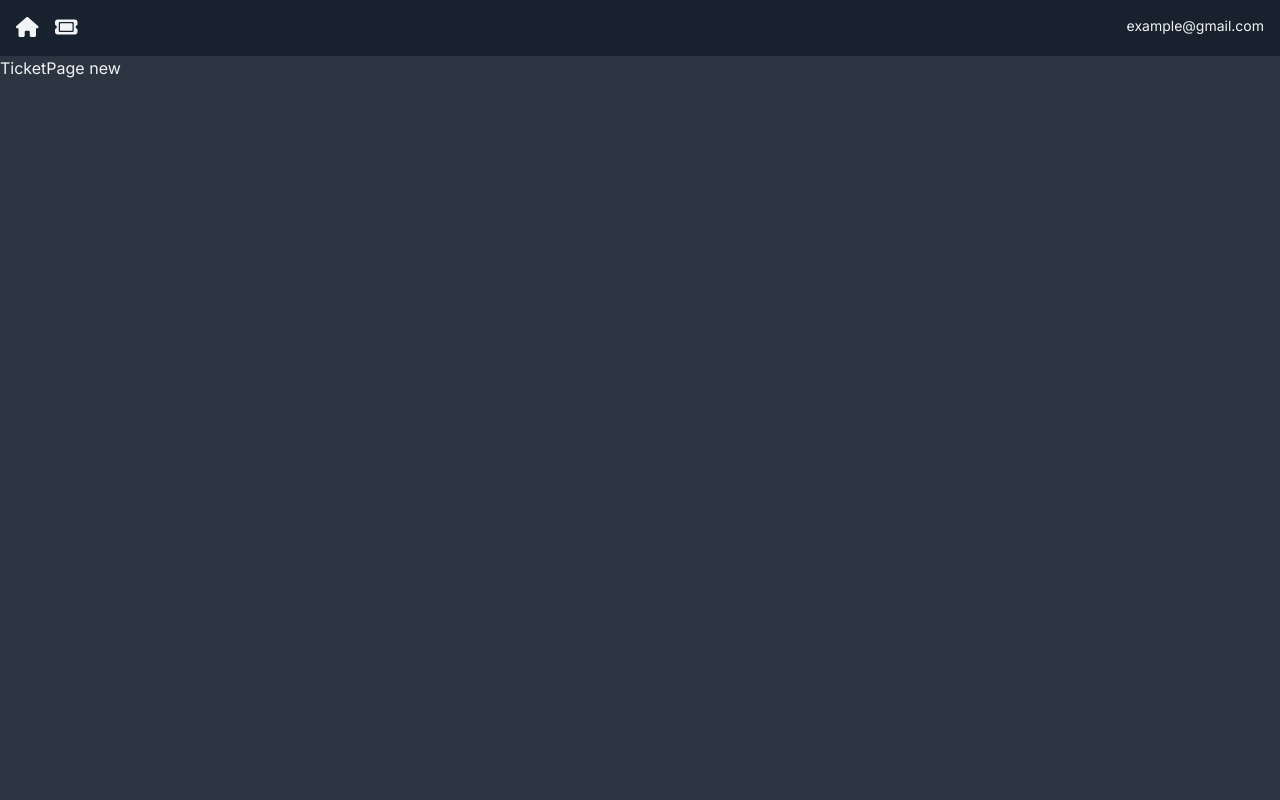
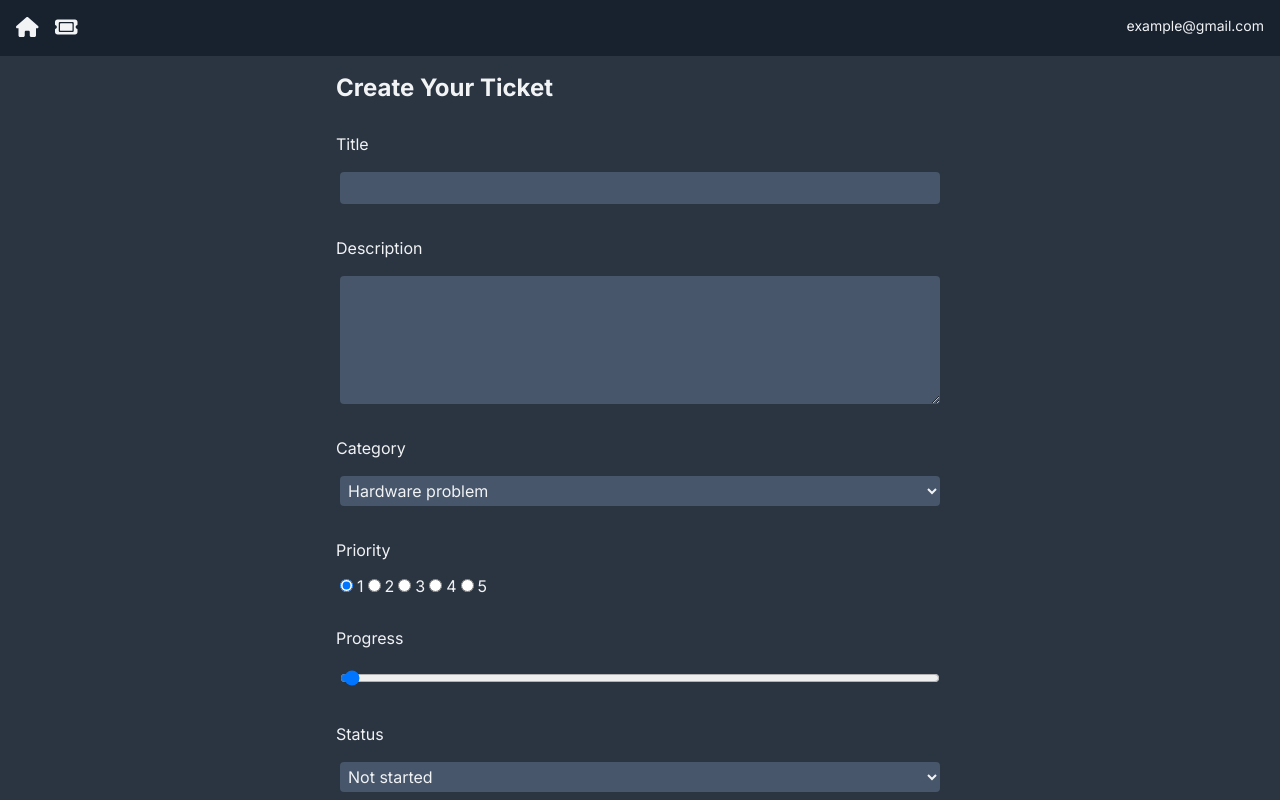
Before and after one commit to sablikj/nextjs-ticketing-app, a Next.js app: page /TicketPage/new in a window 1280 px wide. Built offline with nearby package versions, Linux system fonts and the light colour scheme.

Commit message:
Connected to db, posting Tickets

```diff
--- /dev/null
+++ b/app/(components)/TicketForm.jsx
@@ -0,0 +1,154 @@
+"use client"; // using client-side js
+
+import { useRouter } from "next/navigation";
+import React, { useState } from "react";
+
+const TicketForm = () => {
+  const router = useRouter();
+  const handleChange = (e) => {
+    const value = e.target.value;
+    const name = e.target.name;
+
+    setFormData((preState) => ({
+      ...preState, // keep the previous state
+      [name]: value, // update the value of specific key
+    }));
+  };
+
+  const handleSubmit = async (e) => {
+    e.preventDefault(); // prevents the page from reloading
+    const res = await fetch("/api/Tickets", {
+      method: "POST",
+      body: JSON.stringify({ formData }),
+      "Content-Type": "application/json",
+    });
+
+    if (!res.ok) {
+      throw new Error("Failed to create Ticket.");
+    }
+
+    router.refresh();
+    router.push("/");
+  };
+
+  const startingTicketData = {
+    title: "",
+    description: "",
+    priority: 1,
+    progress: 0,
+    status: "not started",
+    category: "Hardware Problem",
+  };
+
+  const [formData, setFormData] = useState(startingTicketData);
+
+  return (
+    <div className="flex justify-center">
+      <form
+        className="flex flex-col gap-3 w-1/2"
+        method="post"
+        onSubmit={handleSubmit}
+      >
+        <h3>Create Your Ticket</h3>
+        <label>Title</label>
+        <input
+          id="title"
+          name="title"
+          type="text"
+          onChange={handleChange}
+          required={true}
+          value={formData.title}
+        />
+
+        <label>Description</label>
+        <textarea
+          id="description"
+          name="description"
+          onChange={handleChange}
+          required={true}
+          value={formData.description}
+          rows={5}
+        />
+
+        <label>Category</label>
+        <select
+          name="category"
+          onChange={handleChange}
+          value={formData.category}
+        >
+          <option value="Hardware Problem">Hardware problem</option>
+          <option value="Software Problem">Software problem</option>
+          <option value="Project">Project</option>
+        </select>
+
+        <label>Priority</label>
+        <div>
+          <input
+            type="radio"
+            id="priority-1"
+            name="priority"
+            value={1}
+            onChange={handleChange}
+            checked={formData.priority == 1}
+          />
+          <label>1</label>
+          <input
+            type="radio"
+            id="priority-2"
+            name="priority"
+            value={2}
+            onChange={handleChange}
+            checked={formData.priority == 2}
+          />
+          <label>2</label>
+          <input
+            type="radio"
+            id="priority-3"
+            name="priority"
+            value={3}
+            onChange={handleChange}
+            checked={formData.priority == 3}
+          />
+          <label>3</label>
+          <input
+            type="radio"
+            id="priority-4"
+            name="priority"
+            value={4}
+            onChange={handleChange}
+            checked={formData.priority == 4}
+          />
+          <label>4</label>
+          <input
+            type="radio"
+            id="priority-5"
+            name="priority"
+            value={5}
+            onChange={handleChange}
+            checked={formData.priority == 5}
+          />
+          <label>5</label>
+        </div>
+        <label>Progress</label>
+        <input
+          type="range"
+          id="progress"
+          name="progress"
+          min={0}
+          max={100}
+          onChange={handleChange}
+          value={formData.progress}
+        />
+        <label>Status</label>
+        <select name="status" onChange={handleChange} value={formData.status}>
+          <option value="not started">Not started</option>
+          <option value="in progress">In progress</option>
+          <option value="completed">Completed</option>
+        </select>
+        <input type="submit" value="Create Ticket" className="btn" />
+      </form>
+    </div>
+  );
+};
+
+export default TicketForm;
--- /dev/null
+++ b/app/(models)/Ticket.js
@@ -0,0 +1,23 @@
+import mongoose, { Schema } from "mongoose";
+
+mongoose.connect(process.env.MONGODB_URI);
+mongoose.Promise = global.Promise;
+
+const ticketSchema = new Schema(
+  {
+    title: String,
+    description: String,
+    category: String,
+    priority: Number,
+    progress: Number,
+    status: String,
+    active: Boolean,
+  },
+  {
+    timestamps: true,
+  }
+);
+
+const Ticket = mongoose.models.Ticket || mongoose.model("Ticket", ticketSchema);
+
+export default Ticket;
--- a/app/TicketPage/[id]/page.jsx
+++ b/app/TicketPage/[id]/page.jsx
@@ -1,5 +1,7 @@
+import TicketForm from "@/app/(components)/TicketForm";
+
 const TicketPage = ({ params }) => {
-  return <div>TicketPage {params.id}</div>;
+  return <TicketForm />;
 };
 
 export default TicketPage;
--- /dev/null
+++ b/app/api/Tickets/route.js
@@ -0,0 +1,14 @@
+import Ticket from "@/app/(models)/Ticket";
+import { NextResponse } from "next/server";
+
+export async function POST(req) {
+  try {
+    const body = await req.json();
+    const ticketData = body.formData;
+    await Ticket.create(ticketData); // .create() is built into mongoose
+
+    return NextResponse.json({ message: "Ticket Created" }, { status: 201 });
+  } catch (error) {
+    return NextResponse.json({ message: "Error", error }, { status: 500 });
+  }
+}
--- a/app/globals.css
+++ b/app/globals.css
@@ -25,6 +25,20 @@
   p {
     @apply text-sm text-default-text;
   }
+
+  form {
+    @apply rounded-xl p-4;
+  }
+
+  label {
+    @apply mt-4;
+  }
+
+  input,
+  select,
+  textarea {
+    @apply m-1 rounded bg-card p-1;
+  }
 }
 
 @layer components {
--- a/package.json
+++ b/package.json
@@ -14,6 +14,8 @@
     "autoprefixer": "10.4.16",
     "eslint": "8.52.0",
     "eslint-config-next": "14.0.1",
+    "mongodb": "^6.2.0",
+    "mongoose": "^8.0.0",
     "next": "14.0.1",
     "postcss": "8.4.31",
     "react": "18.2.0",
```
Also changed, not shown: 1 other file (tests, documents, lock files or other folders).
